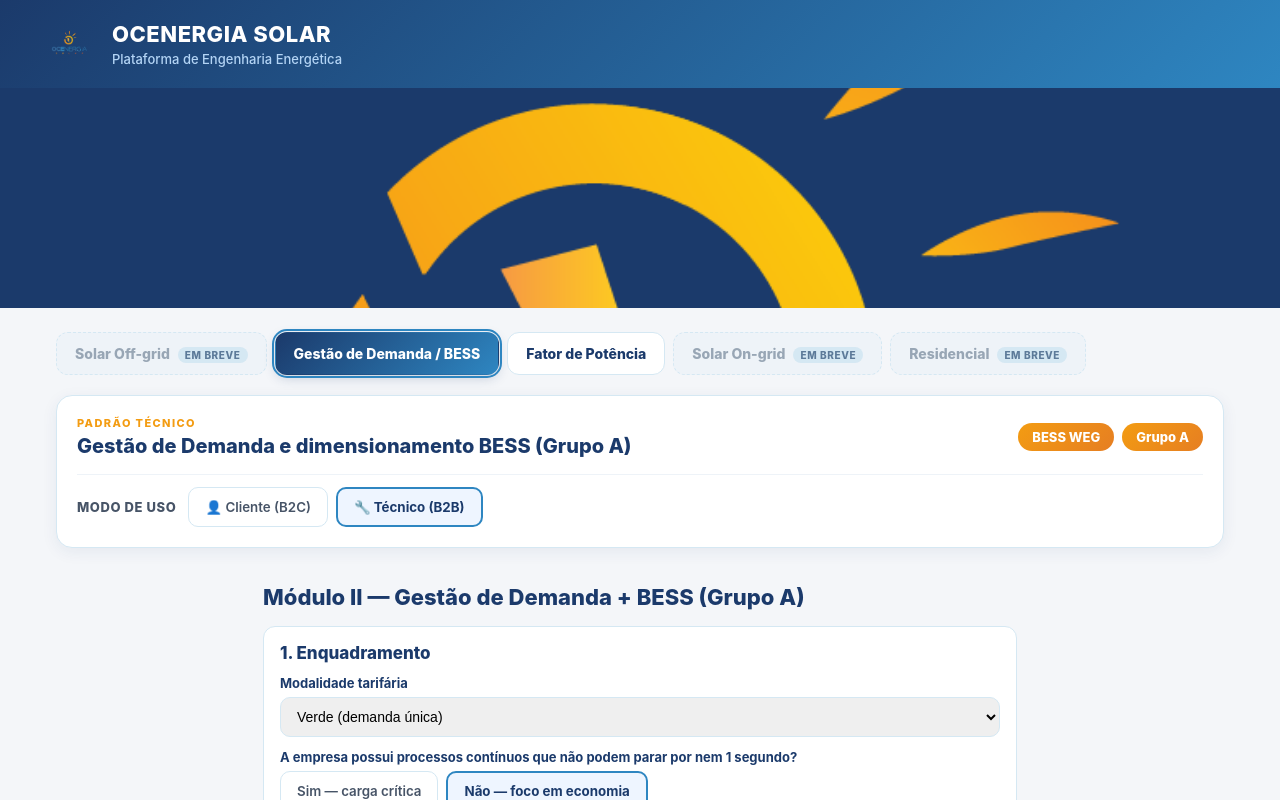
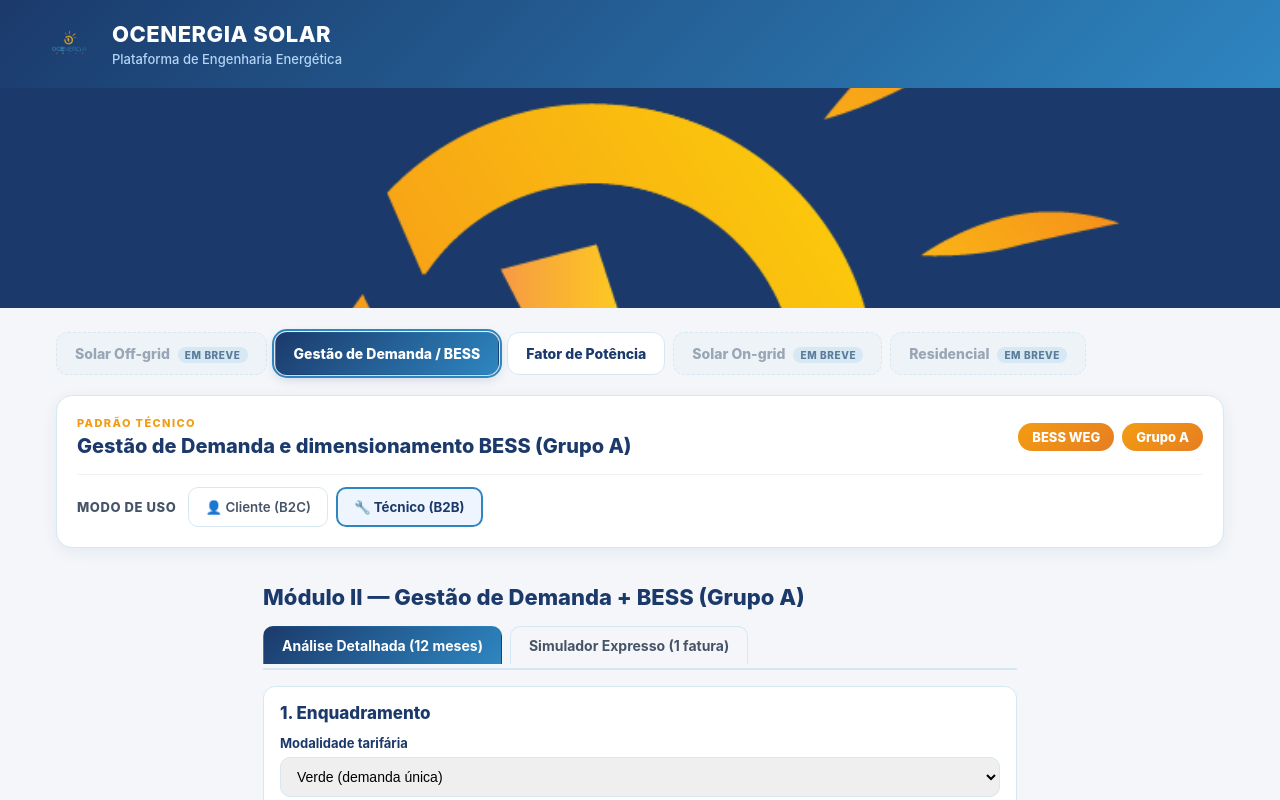
Before and after one commit to engenheiroeverson-lgtm/ocenergia-calculadora, a React (Vite) app: page / in a window 1280 px wide. Both pictures are taken after a click on the button "Gestão de Demanda / BESS". Shown: the top 800 px of the page. Built offline with nearby package versions, Linux system fonts and the light colour scheme; no server answers.

Commit message:
Update PaginaDemanda.tsx

```diff
--- a/src/modules/demanda/PaginaDemanda.tsx
+++ b/src/modules/demanda/PaginaDemanda.tsx
@@ -1,7 +1,7 @@
 // src/modules/demanda/PaginaDemanda.tsx
 // MÓDULO II — Gestão de Demanda (Grupo A) + BESS WEG. Vite/React 19, estilos inline.
-// Tarifas ao vivo da ANEEL (Módulo III) + funil de leads (enviarLead) com e-mail
-// enriquecido pelo relatório BESS. Tabela de 12 meses com mock realista + preenchimento em lote.
+// Nível 3 de navegação: sub-abas "Análise Detalhada (12 meses)" vs "Simulador Expresso (1 fatura)".
+// A análise detalhada usa o motorDemanda (12 meses); o expresso usa o SimuladorRapidoBess (1 fatura).
 
 import React, { useEffect, useMemo, useState } from 'react';
 import {
@@ -13,6 +13,7 @@
 } from '../../utils/motorDemanda';
 import { buscarTarifasAneel } from '../../lib/buscarTarifaAneel';
 import { enviarLead, type ResumoBessLead } from '../../lib/enviarLead';
+import SimuladorRapidoBess from './SimuladorRapidoBess';
 
 const MOCK_MESES: MesDemanda[] = [
   { referencia: '01/2025', consumoPontaKwh: 8200, consumoForaPontaKwh: 58000, demandaMedidaPontaKw: 158, demandaMedidaForaPontaKw: 212, demandaContratadaPontaKw: 160, demandaContratadaForaPontaKw: 200 },
@@ -62,7 +63,11 @@
 const fmtBRL = (n: number) =>
   n.toLocaleString('pt-BR', { style: 'currency', currency: 'BRL', maximumFractionDigits: 0 });
 
+type SubAba = 'detalhada' | 'expresso';
+
 export default function PaginaDemanda() {
+  const [subAba, setSubAba] = useState<SubAba>('detalhada');
+
   const [modalidade, setModalidade] = useState<Modalidade>('Verde');
   const [cargaCritica, setCargaCritica] = useState(false);
   const [meses, setMeses] = useState<MesDemanda[]>(MOCK_MESES);
@@ -128,36 +133,30 @@
     setTarifas((prev) => ({ ...prev, [campo]: Number(valor.replace(',', '.')) || 0 }));
   }
 
-  // Replica os campos preenchidos da barra superior em todos os 12 meses.
-  // Campo vazio = mantém o valor atual de cada linha (não sobrescreve).
   function replicarNosMeses() {
     const num = (s: string) => (s.trim() === '' ? null : Number(s.replace(',', '.')) || 0);
     const cp = num(loteConsPonta);
     const cfp = num(loteConsForaPonta);
     const dm = num(loteDemMedida);
     const dc = num(loteDemContratada);
-    const azul = modalidade === 'Azul';
+    const azulLocal = modalidade === 'Azul';
 
     setMeses((prev) => prev.map((m) => ({
       ...m,
       consumoPontaKwh: cp ?? m.consumoPontaKwh,
       consumoForaPontaKwh: cfp ?? m.consumoForaPontaKwh,
-      // Demanda medida/contratada: em Verde vão no campo único (ForaPonta);
-      // em Azul replicamos nos dois postos para manter a tabela coerente.
       demandaMedidaForaPontaKw: dm ?? m.demandaMedidaForaPontaKw,
       demandaContratadaForaPontaKw: dc ?? m.demandaContratadaForaPontaKw,
-      demandaMedidaPontaKw: azul ? (dm ?? m.demandaMedidaPontaKw) : m.demandaMedidaPontaKw,
-      demandaContratadaPontaKw: azul ? (dc ?? m.demandaContratadaPontaKw) : m.demandaContratadaPontaKw,
+      demandaMedidaPontaKw: azulLocal ? (dm ?? m.demandaMedidaPontaKw) : m.demandaMedidaPontaKw,
+      demandaContratadaPontaKw: azulLocal ? (dc ?? m.demandaContratadaPontaKw) : m.demandaContratadaPontaKw,
     })));
   }
 
   function handleImportarFatura(e: React.ChangeEvent<HTMLInputElement>) {
     const arquivo = e.target.files?.[0];
     if (!arquivo) return;
-    // NOTA: o parser real de PDF ainda não está plugado. Por ora, apenas
-    // registramos o nome do arquivo recebido (sem afirmar extração de dados).
     setNomeArquivoImportado(arquivo.name);
-    e.target.value = ''; // permite re-selecionar o mesmo arquivo depois
+    e.target.value = '';
   }
   function limparImportacao() {
     setNomeArquivoImportado(null);
@@ -215,6 +214,28 @@
     <div style={s.page}>
       <h1 style={s.h1}>Módulo II — Gestão de Demanda + BESS (Grupo A)</h1>
 
+      {/* SUB-ABAS (Nível 3) */}
+      <div style={s.subAbas}>
+        <button
+          type="button"
+          onClick={() => setSubAba('detalhada')}
+          style={{ ...s.subAba, ...(subAba === 'detalhada' ? s.subAbaAtiva : {}) }}
+        >
+          Análise Detalhada (12 meses)
+        </button>
+        <button
+          type="button"
+          onClick={() => setSubAba('expresso')}
+          style={{ ...s.subAba, ...(subAba === 'expresso' ? s.subAbaAtiva : {}) }}
+        >
+          Simulador Expresso (1 fatura)
+        </button>
+      </div>
+
+      {subAba === 'expresso' ? (
+        <SimuladorRapidoBess />
+      ) : (
+        <>
           {/* BLOCO 1 — Enquadramento */}
           <section style={s.card}>
             <h2 style={s.h2}>1. Enquadramento</h2>
@@ -247,7 +268,7 @@
                 </label>
                 {nomeArquivoImportado && (
                   <span style={s.badgeOk}>
-                🟢 Arquivo recebido: {nomeArquivoImportado} — leitura automática em breve
+                    ?? Arquivo recebido: {nomeArquivoImportado} — leitura automática em breve
                     <button type="button" onClick={limparImportacao} style={s.limparBtn}>Limpar</button>
                   </span>
                 )}
@@ -256,7 +277,7 @@
 
             {/* Barra de preenchimento rápido / entrada única */}
             <div style={s.loteBox}>
-          <span style={s.loteTitulo}>⚡ Preenchimento Rápido / Entrada Única</span>
+              <span style={s.loteTitulo}>? Preenchimento Rápido / Entrada Única</span>
               <span style={s.helper}>Preencha só o que quiser replicar; campos em branco mantêm o valor de cada mês.</span>
               <div style={s.loteGrid}>
                 <div style={s.field}>
@@ -275,7 +296,7 @@
                   <label style={s.labelSm}>Demanda Contratada (igual)</label>
                   <input type="number" value={loteDemContratada} onChange={(e) => setLoteDemContratada(e.target.value)} placeholder="kW" style={s.input} />
                 </div>
-            <button type="button" onClick={replicarNosMeses} style={s.replicarBtn}>⚡ Replicar nos 12 Meses</button>
+                <button type="button" onClick={replicarNosMeses} style={s.replicarBtn}>? Replicar nos 12 Meses</button>
               </div>
             </div>
 
@@ -411,7 +432,9 @@
           </section>
 
           {resultado.avisos.length > 0 && (
-        <div style={s.avisos}>{resultado.avisos.map((a, i) => <div key={i}>⚠️ {a}</div>)}</div>
+            <div style={s.avisos}>{resultado.avisos.map((a, i) => <div key={i}>?? {a}</div>)}</div>
+          )}
+        </>
       )}
     </div>
   );
@@ -479,6 +502,9 @@
   h1: { fontSize: 22, fontWeight: 800, color: '#1B3A6B', margin: 0 },
   h2: { fontSize: 17, fontWeight: 800, color: '#1B3A6B', margin: 0 },
   h3: { fontSize: 15, fontWeight: 800, color: '#1B3A6B', margin: '0 0 6px' },
+  subAbas: { display: 'flex', gap: 8, flexWrap: 'wrap', borderBottom: '2px solid #D5E8F3', paddingBottom: 4 },
+  subAba: { padding: '10px 18px', borderRadius: '10px 10px 0 0', border: '1px solid #D5E8F3', borderBottom: 'none', background: '#F4F6F9', color: '#475467', cursor: 'pointer', fontWeight: 700, fontSize: 14 },
+  subAbaAtiva: { background: 'linear-gradient(135deg, #1B3A6B 0%, #2E86C1 100%)', color: '#FFFFFF', border: '1px solid transparent' },
   card: { padding: 16, borderRadius: 12, background: '#FFFFFF', border: '1px solid #D5E8F3', display: 'grid', gap: 12 },
   cardHead: { display: 'flex', justifyContent: 'space-between', alignItems: 'center', flexWrap: 'wrap', gap: 8 },
   importWrap: { display: 'flex', alignItems: 'center', gap: 10, flexWrap: 'wrap' },
```
Lines whose indentation alone changed are shown as unchanged.
